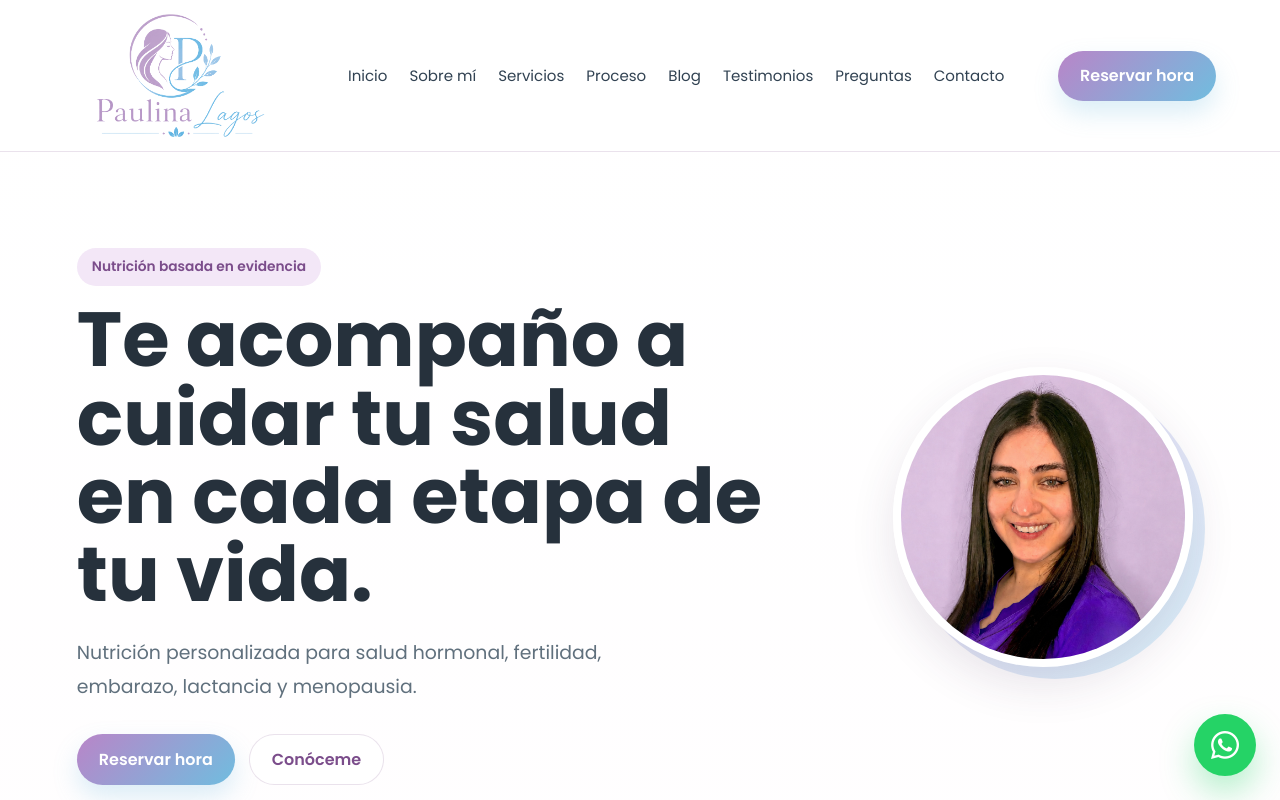
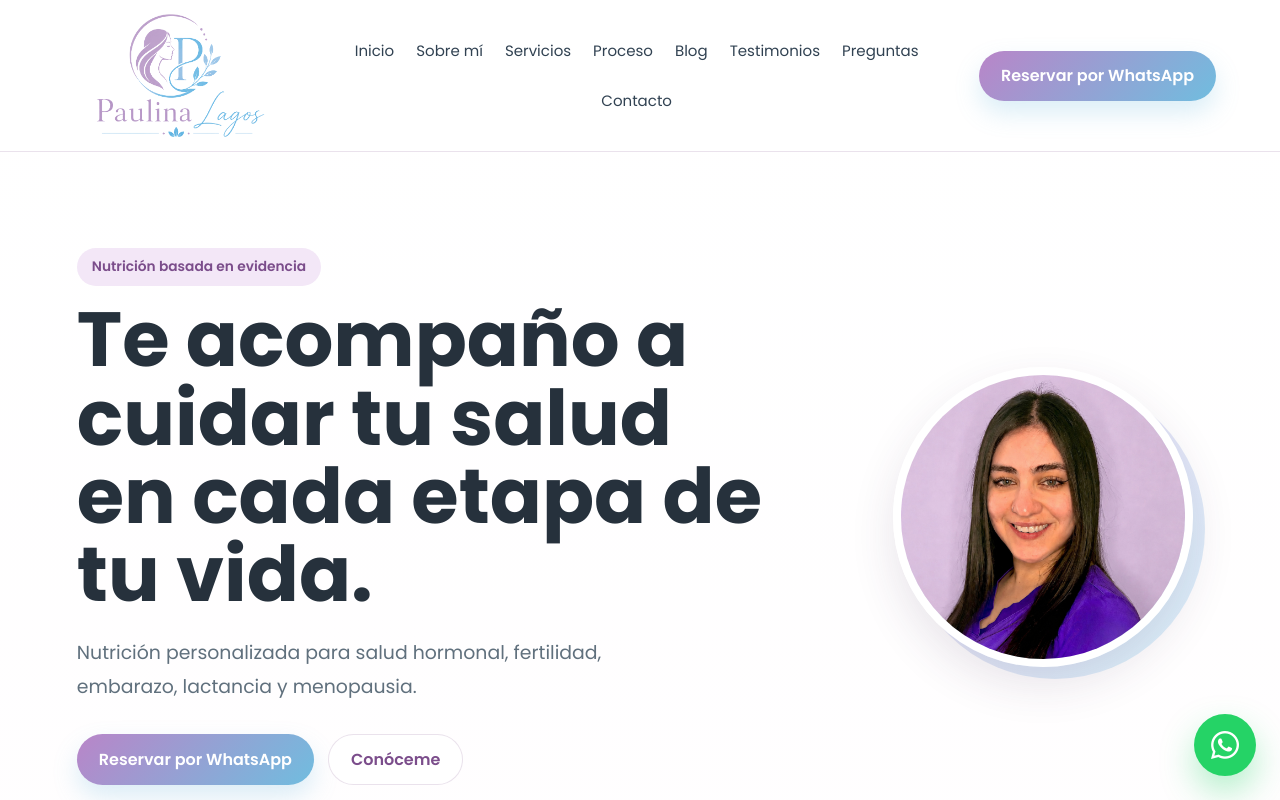
Before and after one commit to nutripaulilagos/nutricionfemenina, a plain HTML site: page index.html in a window 1280 px wide. Shown: the top 800 px of the page. Drawn offline with Linux system fonts and the light colour scheme; a script that the page names is missing.

Commit message:
Centraliza las reservas en WhatsApp

```diff
--- a/index.html
+++ b/index.html
@@ -49,8 +49,8 @@
 <a href="#faq">Preguntas</a>
 <a href="#contacto">Contacto</a>
 </nav>
-<a class="agenda" href="https://nutricionfemenina.simplybook.me/v2/" target="_blank" rel="noopener">
-Reservar hora
+<a class="agenda" href="https://wa.me/56936110436?text=Hola%2C%20quisiera%20reservar%20una%20hora%20de%20atenci%C3%B3n%20nutricional." target="_blank" rel="noopener">
+Reservar por WhatsApp
 </a>
 </header>
 
@@ -61,8 +61,8 @@ Reservar hora
 <h1>Te acompaño a cuidar tu salud en cada etapa de tu vida.</h1>
 <p>Nutrición personalizada para salud hormonal, fertilidad, embarazo, lactancia y menopausia.</p>
 <div class="hero-botones">
-<a href="https://nutricionfemenina.simplybook.me/v2/" target="_blank" rel="noopener" class="btn-principal">
-Reservar hora
+<a href="https://wa.me/56936110436?text=Hola%2C%20quisiera%20reservar%20una%20hora%20de%20atenci%C3%B3n%20nutricional." target="_blank" rel="noopener" class="btn-principal">
+Reservar por WhatsApp
 </a>
 <a href="#sobre" class="btn-secundario">
 Conóceme
@@ -214,7 +214,7 @@ Conóceme
     </article>
     <article class="card">
       <h3>¿Cómo reservo mi consulta?</h3>
-      <p>Reserva online en SimplyBook, donde encontrarás horarios disponibles y detalles de tu primera sesión.</p>
+      <p>Escríbeme directamente por WhatsApp para consultar los horarios disponibles y reservar tu atención nutricional.</p>
     </article>
   </div>
 </section>
@@ -225,14 +225,14 @@ Conóceme
 <h2>Agenda tu consulta nutricional</h2>
 <p>Reserva tu hora online o escríbeme si tienes dudas antes de comenzar.</p>
 </div>
-<a class="btn-principal" href="https://nutricionfemenina.simplybook.me/v2/" target="_blank" rel="noopener">Reservar hora</a>
+<a class="btn-principal" href="https://wa.me/56936110436?text=Hola%2C%20quisiera%20reservar%20una%20hora%20de%20atenci%C3%B3n%20nutricional." target="_blank" rel="noopener">Reservar por WhatsApp</a>
 </section>
 </main>
 
 <footer class="footer">
   <div class="footer-content">
     <p>Paulina Lagos • Nutricionista clínica especializada en salud femenina y lactancia</p>
-    <p><a href="https://nutricionfemenina.simplybook.me/v2/" target="_blank" rel="noopener">Reservar hora</a> • <a href="https://wa.me/56936110436" target="_blank" rel="noopener">WhatsApp</a></p>
+    <p><a href="https://wa.me/56936110436?text=Hola%2C%20quisiera%20reservar%20una%20hora%20de%20atenci%C3%B3n%20nutricional." target="_blank" rel="noopener">Reservar por WhatsApp</a></p>
   </div>
 </footer>
 
```
